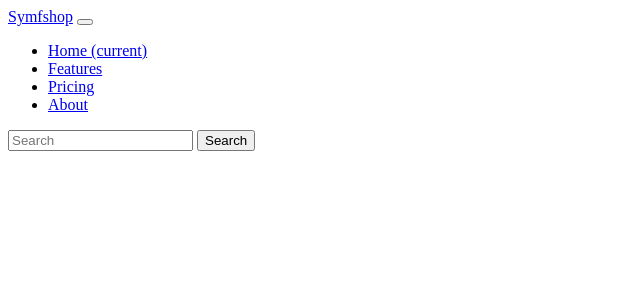
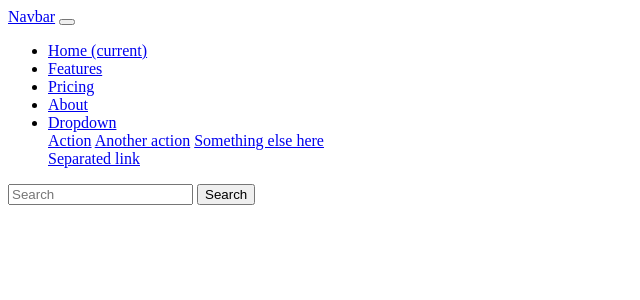
Before and after one commit to abhas-dev/Symfshop, a Symfony app: template templates/base.html.twig in a window 1280 px wide. Shown: the top 300 px of the page, without its empty margins (0-640 px from the left). Run offline with Twig, Linux system fonts and the light colour scheme; the template is opened without the code that fills it, so the values that code supplies are empty; some libraries are stand-ins or nearby versions.

Commit message:
Update on navbar

```diff
--- a/templates/shared/_navbar.html.twig
+++ b/templates/shared/_navbar.html.twig
@@ -1,10 +1,10 @@
-<nav class="navbar navbar-expand-lg navbar-dark bg-dark">
-    <div class="container">
-        <a class="navbar-brand" href="#">Symfshop</a>
-        <button class="navbar-toggler" type="button" data-bs-toggle="collapse" data-bs-target="#navbarColor02" aria-controls="navbarColor02" aria-expanded="false" aria-label="Toggle navigation">
+<nav class="navbar navbar-expand-lg navbar-light bg-light">
+    <div class="container-fluid">
+        <a class="navbar-brand" href="#">Navbar</a>
+        <button class="navbar-toggler" type="button" data-bs-toggle="collapse" data-bs-target="#navbarColor03" aria-controls="navbarColor03" aria-expanded="false" aria-label="Toggle navigation">
             <span class="navbar-toggler-icon"></span>
         </button>
-        <div class="collapse navbar-collapse" id="navbarColor02">
+        <div class="collapse navbar-collapse" id="navbarColor03">
             <ul class="navbar-nav me-auto">
                 <li class="nav-item">
                     <a class="nav-link active" href="#">Home
@@ -20,10 +20,20 @@
                 <li class="nav-item">
                     <a class="nav-link" href="#">About</a>
                 </li>
+                <li class="nav-item dropdown">
+                    <a class="nav-link dropdown-toggle" data-bs-toggle="dropdown" href="#" role="button" aria-haspopup="true" aria-expanded="false">Dropdown</a>
+                    <div class="dropdown-menu">
+                        <a class="dropdown-item" href="#">Action</a>
+                        <a class="dropdown-item" href="#">Another action</a>
+                        <a class="dropdown-item" href="#">Something else here</a>
+                        <div class="dropdown-divider"></div>
+                        <a class="dropdown-item" href="#">Separated link</a>
+                    </div>
+                </li>
             </ul>
-            <form class="d-flex" data-form-type="">
+            <form class="d-flex">
                 <input class="form-control me-sm-2" type="search" placeholder="Search">
-                <button class="btn btn-secondary my-2 my-sm-0" type="submit">Search</button>
+                <button class="btn btn-secondary my-2 my-sm-0" type="submit" >Search</button>
             </form>
         </div>
     </div>
```
